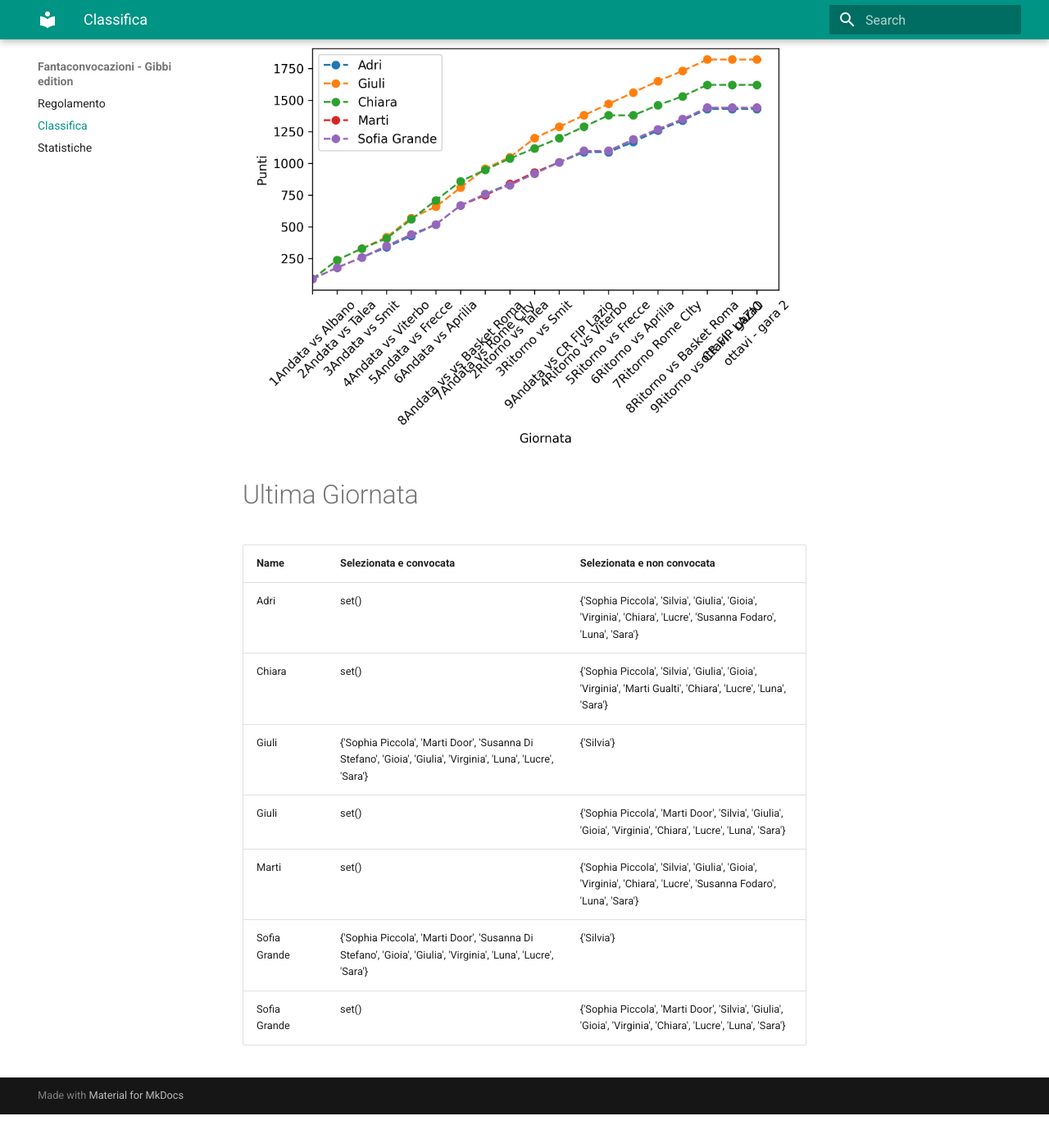
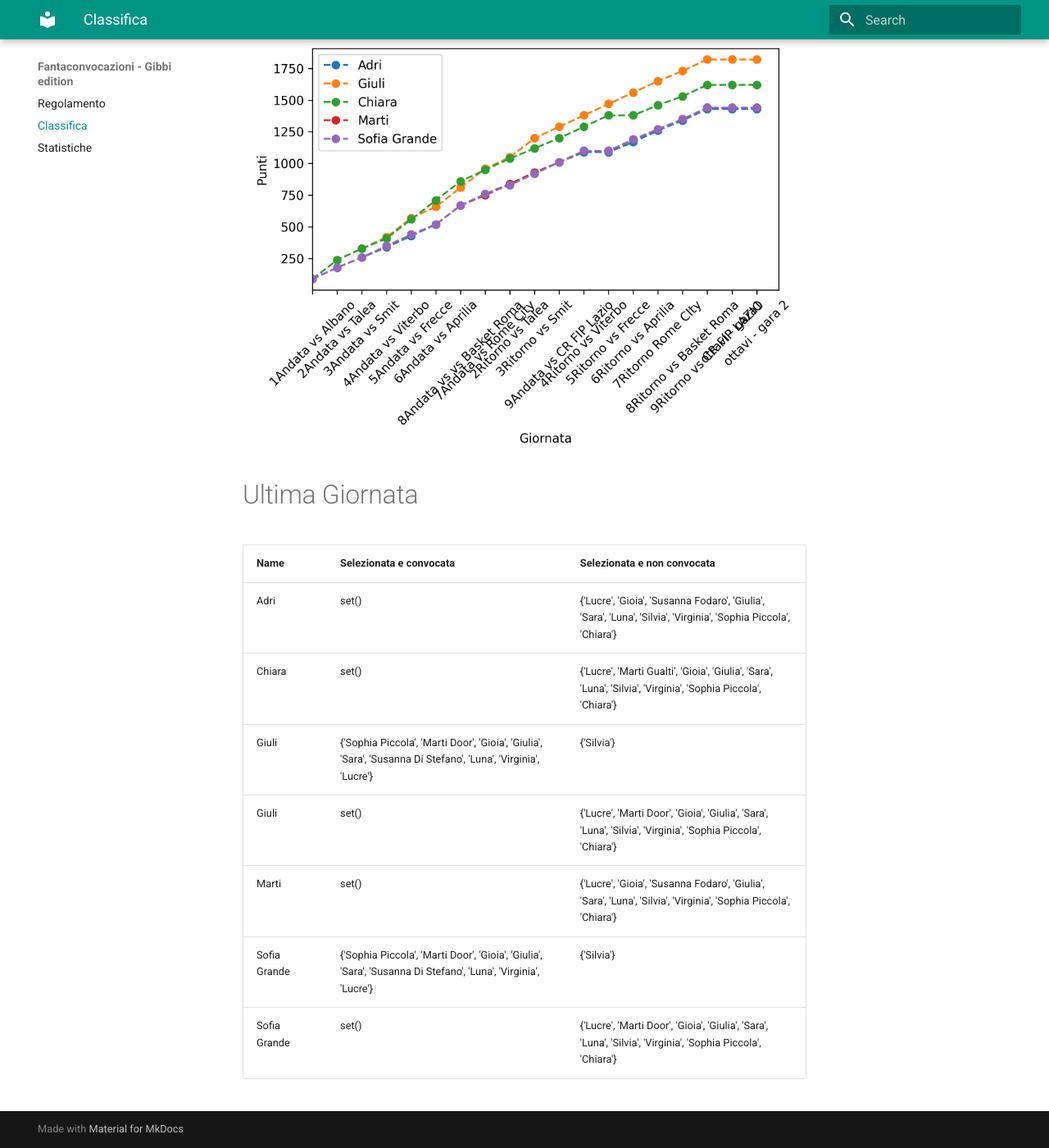
Before and after one commit to martinig94/fantagibbi, an MkDocs documentation site: the page built from docs/Classifica.md, in a window 1280 px wide and 1400 px high, scrolled down 565 px. Shown: the whole window at 82% size. Built offline with MkDocs 1.6.1 and Material for MkDocs 9.7.7, drawn with Linux system fonts in a browser that asks for light colours; before the commit the page ends 1924 px from its top, so only the background shows below that.

Commit message:
Auto-update from main.py

```diff
--- a/docs/Classifica.md
+++ b/docs/Classifica.md
@@ -18,11 +18,11 @@
 <!-- START_TABLE CORRECT -->
 | Name         | Selezionata e convocata                                                                                        | Selezionata e non convocata                                                                                      |
 |:-------------|:---------------------------------------------------------------------------------------------------------------|:-----------------------------------------------------------------------------------------------------------------|
-| Adri         | set()                                                                                                          | {'Sophia Piccola', 'Silvia', 'Giulia', 'Gioia', 'Virginia', 'Chiara', 'Lucre', 'Susanna Fodaro', 'Luna', 'Sara'} |
-| Chiara       | set()                                                                                                          | {'Sophia Piccola', 'Silvia', 'Giulia', 'Gioia', 'Virginia', 'Marti Gualti', 'Chiara', 'Lucre', 'Luna', 'Sara'}   |
-| Giuli        | {'Sophia Piccola', 'Marti Door', 'Susanna Di Stefano', 'Gioia', 'Giulia', 'Virginia', 'Luna', 'Lucre', 'Sara'} | {'Silvia'}                                                                                                       |
-| Giuli        | set()                                                                                                          | {'Sophia Piccola', 'Marti Door', 'Silvia', 'Giulia', 'Gioia', 'Virginia', 'Chiara', 'Lucre', 'Luna', 'Sara'}     |
-| Marti        | set()                                                                                                          | {'Sophia Piccola', 'Silvia', 'Giulia', 'Gioia', 'Virginia', 'Chiara', 'Lucre', 'Susanna Fodaro', 'Luna', 'Sara'} |
-| Sofia Grande | {'Sophia Piccola', 'Marti Door', 'Susanna Di Stefano', 'Gioia', 'Giulia', 'Virginia', 'Luna', 'Lucre', 'Sara'} | {'Silvia'}                                                                                                       |
-| Sofia Grande | set()                                                                                                          | {'Sophia Piccola', 'Marti Door', 'Silvia', 'Giulia', 'Gioia', 'Virginia', 'Chiara', 'Lucre', 'Luna', 'Sara'}     |
+| Adri         | set()                                                                                                          | {'Lucre', 'Gioia', 'Susanna Fodaro', 'Giulia', 'Sara', 'Luna', 'Silvia', 'Virginia', 'Sophia Piccola', 'Chiara'} |
+| Chiara       | set()                                                                                                          | {'Lucre', 'Marti Gualti', 'Gioia', 'Giulia', 'Sara', 'Luna', 'Silvia', 'Virginia', 'Sophia Piccola', 'Chiara'}   |
+| Giuli        | {'Sophia Piccola', 'Marti Door', 'Gioia', 'Giulia', 'Sara', 'Susanna Di Stefano', 'Luna', 'Virginia', 'Lucre'} | {'Silvia'}                                                                                                       |
+| Giuli        | set()                                                                                                          | {'Lucre', 'Marti Door', 'Gioia', 'Giulia', 'Sara', 'Luna', 'Silvia', 'Virginia', 'Sophia Piccola', 'Chiara'}     |
+| Marti        | set()                                                                                                          | {'Lucre', 'Gioia', 'Susanna Fodaro', 'Giulia', 'Sara', 'Luna', 'Silvia', 'Virginia', 'Sophia Piccola', 'Chiara'} |
+| Sofia Grande | {'Sophia Piccola', 'Marti Door', 'Gioia', 'Giulia', 'Sara', 'Susanna Di Stefano', 'Luna', 'Virginia', 'Lucre'} | {'Silvia'}                                                                                                       |
+| Sofia Grande | set()                                                                                                          | {'Lucre', 'Marti Door', 'Gioia', 'Giulia', 'Sara', 'Luna', 'Silvia', 'Virginia', 'Sophia Piccola', 'Chiara'}     |
 <!-- END_TABLE CORRECT -->
```
